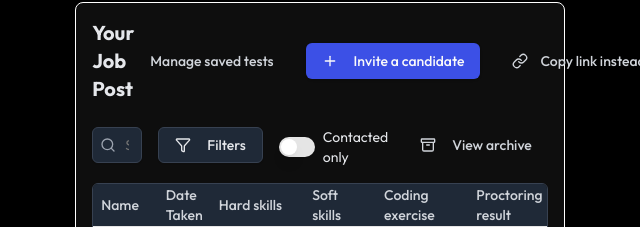
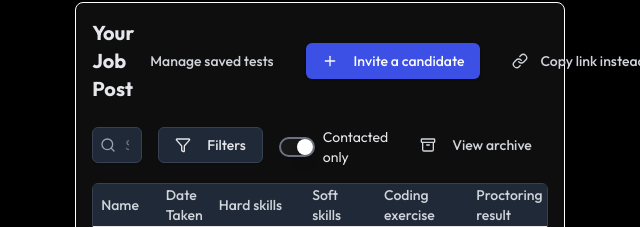
Before and after one commit to danishhraza/recruitwise-frontend, a React (Vite) app: page / in a window 1280 px wide. Shown: the part 3689-3916 px from the top of the page, without its empty margins (640-1280 px from the left). Built offline with nearby package versions, Linux system fonts and the light colour scheme; a web font is replaced by a local one.

Commit message:
minor change. home page v1 complete

```diff
--- a/src/assets/components/interview-results-home.jsx
+++ b/src/assets/components/interview-results-home.jsx
@@ -83,7 +83,7 @@ const InterviewResultDashboard = () => {
     },
   ]);
 
-  const [contacted, setContacted] = useState(false);
+  const [contacted, setContacted] = useState(true);
 
   const getBadgeColor = (level) => {
     switch (level) {
@@ -148,6 +148,7 @@ const InterviewResultDashboard = () => {
             id="contacted"
             checked={contacted}
             onCheckedChange={setContacted}
+            className="border-gray-500"
           />
           <label htmlFor="contacted" className="text-sm">
             Contacted only
```
